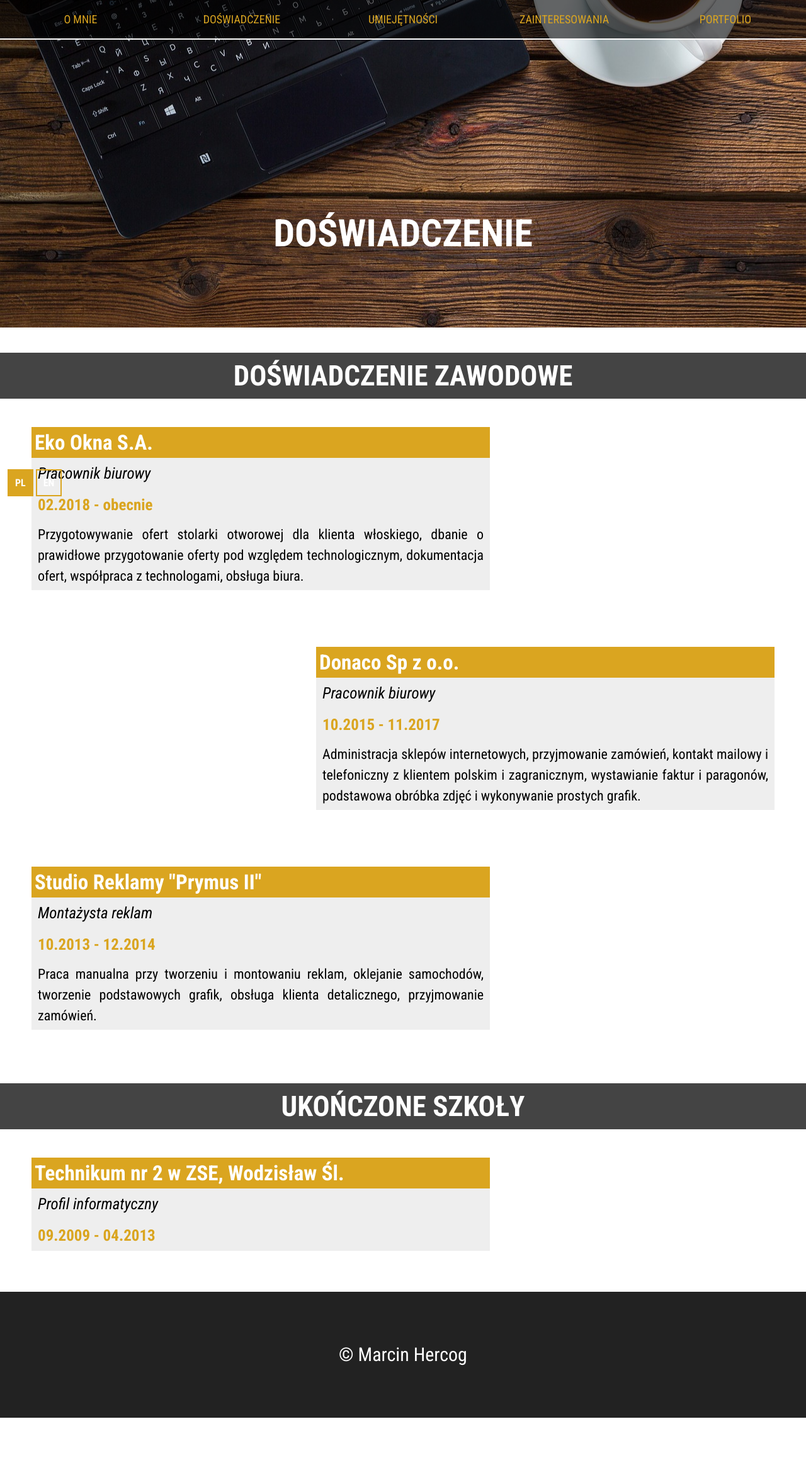
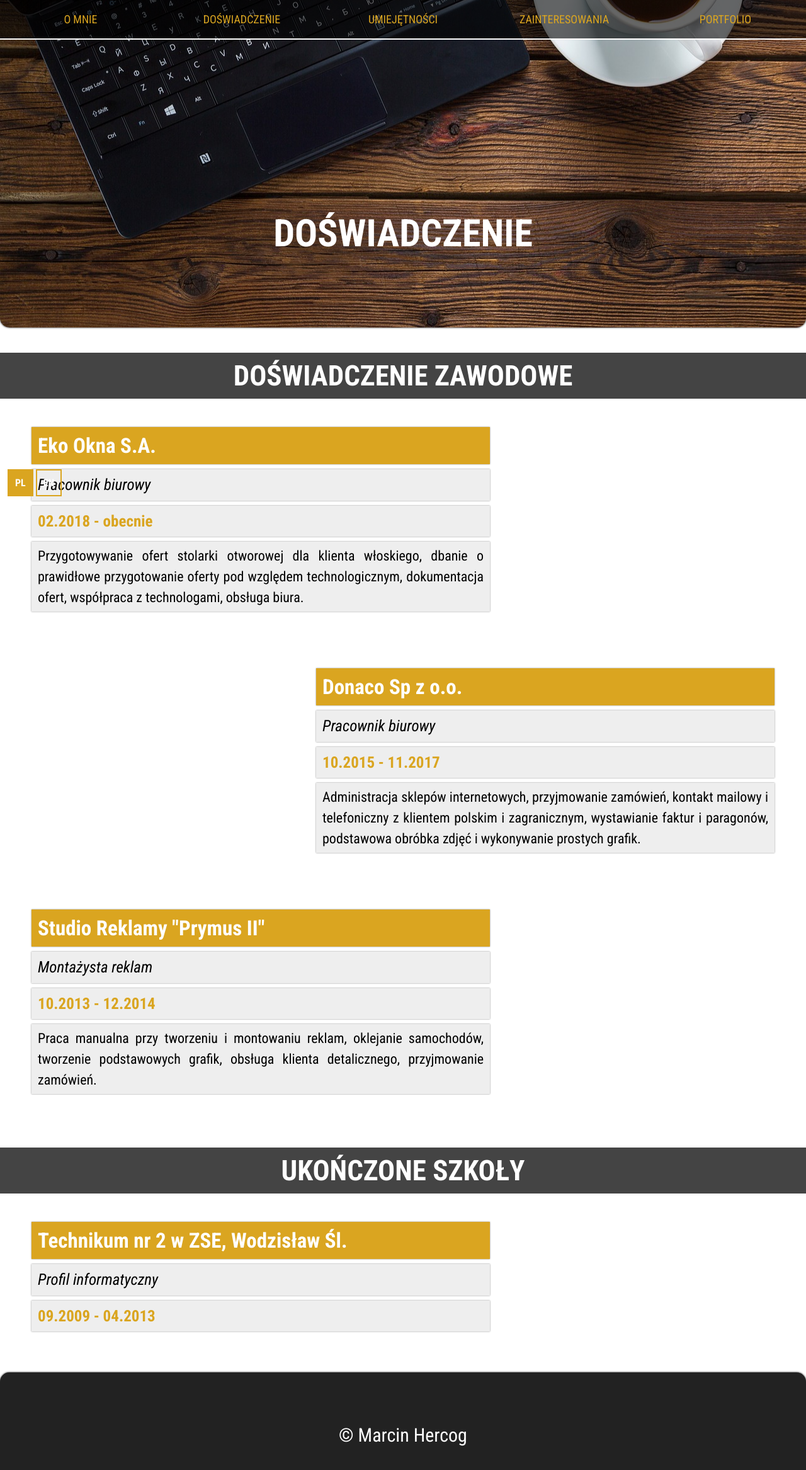
Before and after one commit to mkphercog/mywebsite, a React (Create React App) app: page /experience in a window 1280 px wide. Shown: the top 2334 px of the page at 63% size. Before the commit the page ends 2251 px from the top, so only its background shows below. Built offline with nearby package versions, Linux system fonts and the light colour scheme.

Commit message:
add shadows and border radius in styles

```diff
--- a/src/js/pages/Portfolio.js
+++ b/src/js/pages/Portfolio.js
@@ -6,7 +6,7 @@ const projects = [
     namePL: "Budżet domowy",
     nameEN: "Home budget",
     descriptionPL:
-      "Budżet domowy do mini aplikacja do obliczania swoich wydatków. Jest to mój pierwszy samodzielny projekt z wykorzystaniem biblioteki React. ",
+      "Budżet domowy to mini aplikacja do obliczania swoich wydatków. Jest to mój pierwszy samodzielny projekt z wykorzystaniem biblioteki React. ",
     descriptionEN:
       "A mini project to calculate your expenses. I wrote the whole project using the React library.",
     urlWeb: "https://mkphercog.github.io/React-Apps/",
--- a/src/js/pages/Skills.js
+++ b/src/js/pages/Skills.js
@@ -56,7 +56,9 @@ const Skills = props => {
           style={{
             width: `${item.progress}%`,
             height: "100%",
-            backgroundColor: "goldenrod"
+            backgroundColor: "goldenrod",
+            borderTopRightRadius: "5px",
+            borderBottomRightRadius: "5px"
           }}
         ></div>
       </div>
--- a/src/styles/App.scss
+++ b/src/styles/App.scss
@@ -11,6 +11,9 @@
     min-height: 50vh;
     height: 65vh;
     overflow: hidden;
+    border-bottom-left-radius: 15px;
+    border-bottom-right-radius: 15px;
+    box-shadow: 0 0 3px 0 black;
   }
   .app__nav {
     width: 100%;
--- a/src/styles/Experience.scss
+++ b/src/styles/Experience.scss
@@ -40,10 +40,11 @@
   }
 
   .experience__companyName {
-    padding: 5px;
+    padding: 10px;
     background-color: $main-color;
     color: white;
     font-size: 24px;
+    box-shadow: 0 0 2px 0 gray;
 
     @media (min-width: 768px) {
       font-size: 29px;
@@ -55,11 +56,13 @@
   }
 
   .experience__text {
+    margin-top: 8px;
     padding: 6px 10px;
     font-size: 18px;
     text-align: justify;
     background-color: #eee;
     line-height: 150%;
+    box-shadow: 0 0 2px 0 gray;
 
     @media (min-width: 768px) {
       font-size: 22px;
--- a/src/styles/Footer.scss
+++ b/src/styles/Footer.scss
@@ -2,6 +2,9 @@
   text-align: center;
   background-color: #222;
   color: white;
+  border-top-left-radius: 15px;
+  border-top-right-radius: 15px;
+  box-shadow: 0 0 3px 0 black;
 
   .footer__name {
     font-size: 18px;
--- a/src/styles/Portfolio.scss
+++ b/src/styles/Portfolio.scss
@@ -30,6 +30,7 @@
         font-size: 30px;
       }
     }
+
     .portfolio__link {
       display: block;
       width: 70%;
@@ -39,7 +40,8 @@
       text-align: center;
       text-transform: uppercase;
       text-decoration: none;
-      color: black;
+      color: $main-color;
+      font-weight: bold;
       border: 2px solid $main-color;
 
       @media (min-width: 411) {
@@ -57,6 +59,7 @@
         transition: 0.2s;
       }
     }
+
     @media (min-width: 1024px) {
       .portfolio__link:hover {
         color: white;
```
